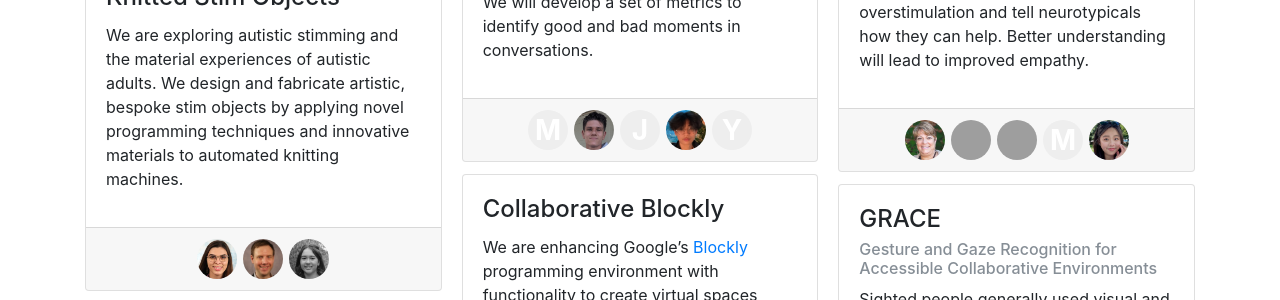
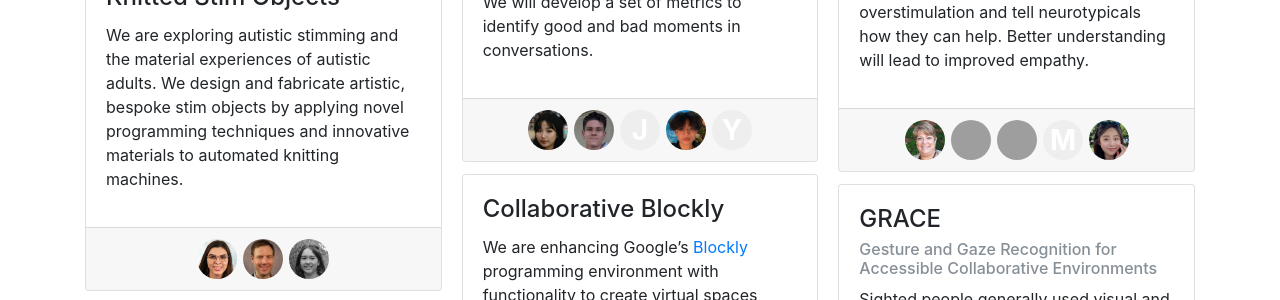
Before and after one commit to cmu-variability/cmu-variability.github.io, a Jekyll site: the page built from index.html, in a window 1280 px wide and 900 px high, scrolled down 2124 px. Shown: the part 147-447 px from the top of the window. Built offline with Jekyll 4.4.1, drawn with Linux system fonts in a browser that asks for light colours; grey boxes are pictures that could not be loaded.

Commit message:
Added Mathilda's picture.

```diff
--- a/_data/people.yml
+++ b/_data/people.yml
@@ -108,6 +108,7 @@ grad-irene-choi:
 grad-mathilda-chen:
     display_name: "Mathilda Chen"
     role: grad-masters
+    image: /img/people/mathilda-chen.jpg
 
 #grad-alicia-ng:
 #    display_name: "Alicia Ng"
```
Also changed, not shown: img/people/mathilda-chen.jpg (added).
